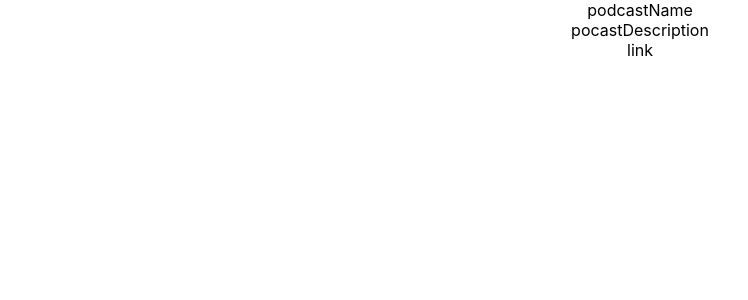
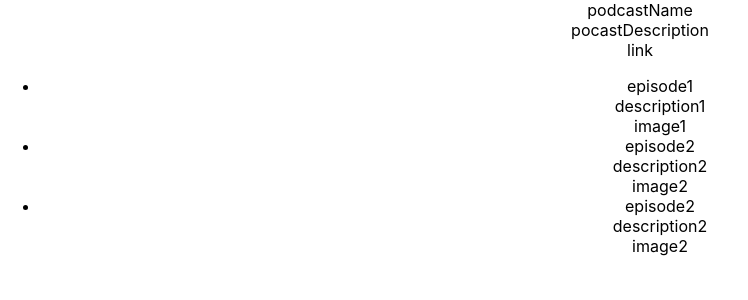
Before and after one commit to ilyakuchin/podcast-surfer, a React (Create React App) app: page / in a window 1280 px wide. Shown: the top 300 px of the page, without its empty margins (0-748 px from the left). Built offline with nearby package versions, Linux system fonts and the light colour scheme.

Commit message:
Add list of episodes to Podcast component

```diff
--- a/src/api/GetPodcast.js
+++ b/src/api/GetPodcast.js
@@ -4,9 +4,9 @@ export default function getPodcast() {
     description: "pocastDescription",
     image: "link",
     episodes: [
-      { name: "episode1", description: "description1", image: "image1" },
-      { name: "episode2", description: "description2", image: "image2" },
-      { name: "episode2", description: "description2", image: "image2" }
+      { id: 1, name: "episode1", description: "description1", image: "image1" },
+      { id: 2, name: "episode2", description: "description2", image: "image2" },
+      { id: 3, name: "episode2", description: "description2", image: "image2" }
     ]
   };
 }
--- a/src/components/Podcast/Podcast.js
+++ b/src/components/Podcast/Podcast.js
@@ -8,6 +8,15 @@ export default class Podcast extends Component {
         <div>{this.state.name}</div>
         <div>{this.state.description}</div>
         <div>{this.state.image}</div>
+        <ul>
+          {this.state.episodes.map(item => (
+            <li key={item.id}>
+              <div>{item.name}</div>
+              <div>{item.description}</div>
+              <div>{item.image}</div>
+            </li>
+          ))}
+        </ul>
       </div>
     ) : null;
   }
```
Also changed, not shown: 1 other file (tests, documents, lock files or other folders).
